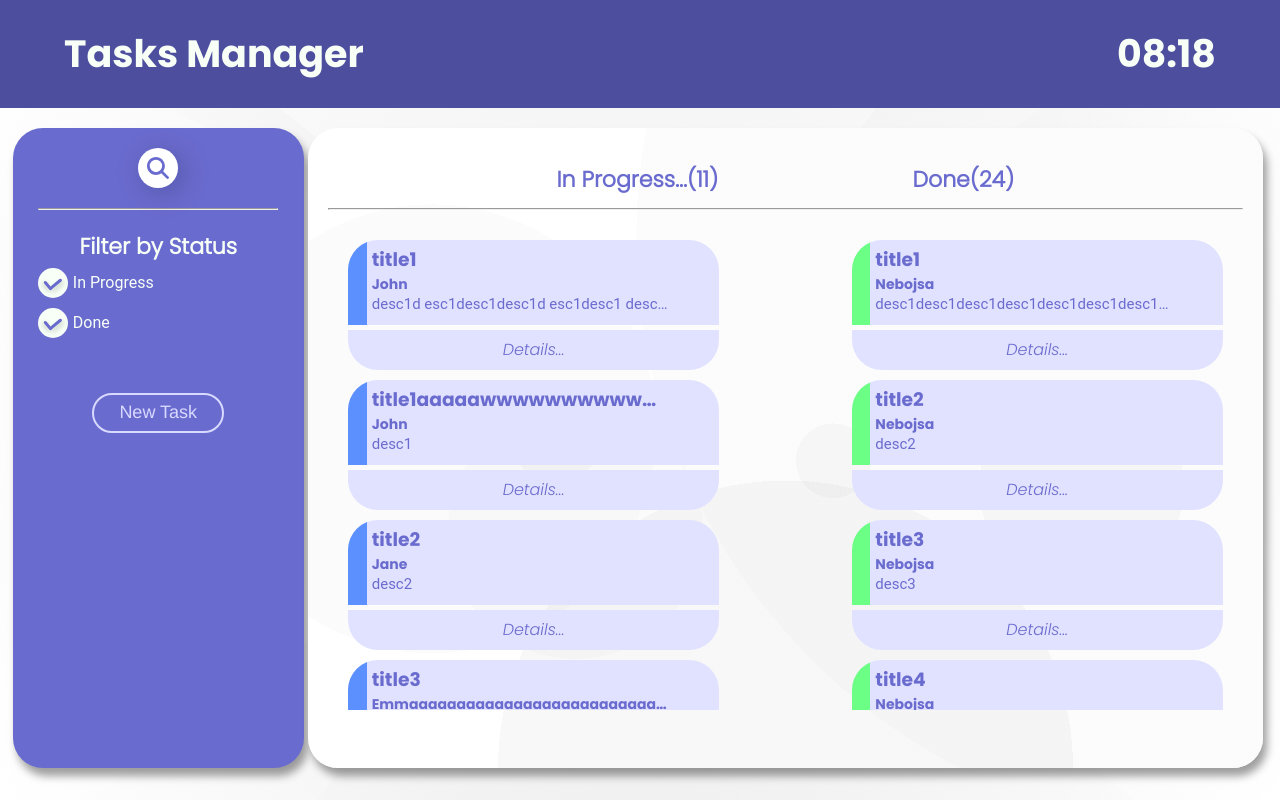
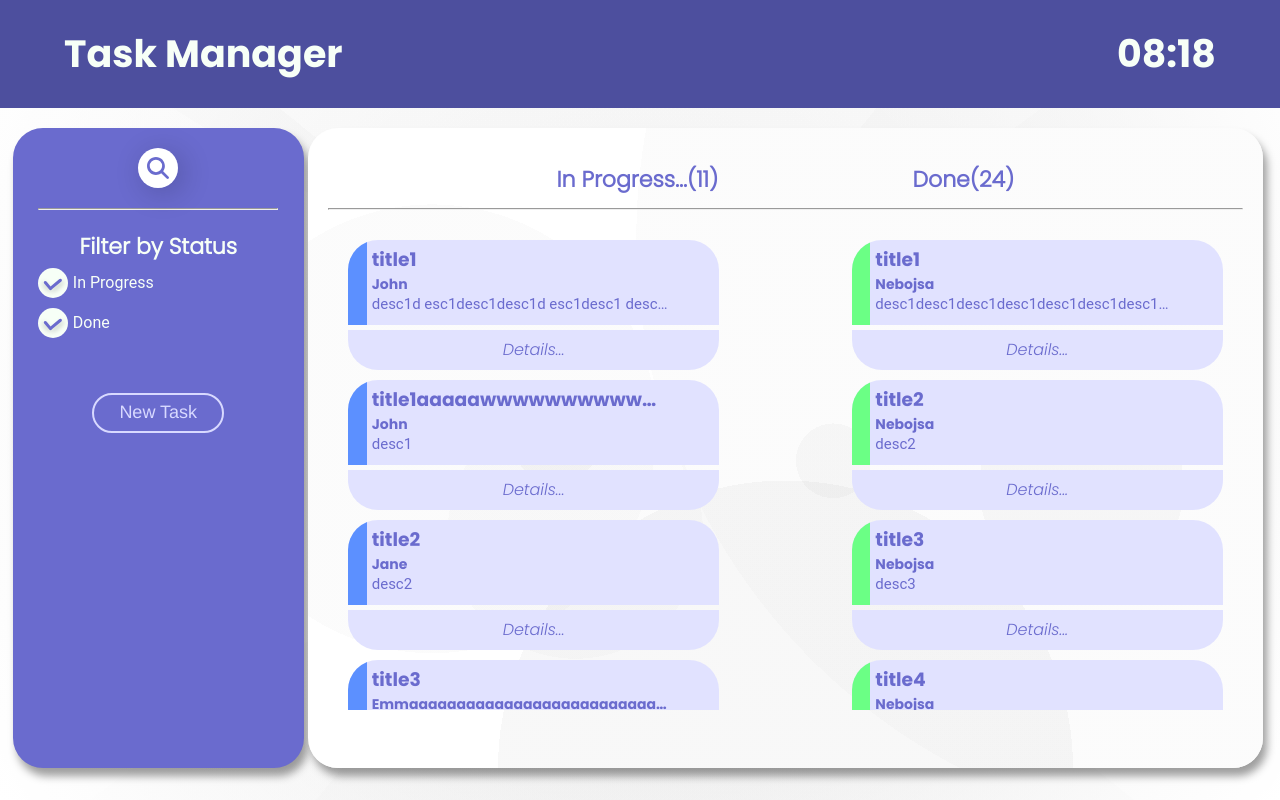
Before and after one commit to nlukic129/TaskManager, a React (Create React App) app: page / in a window 1280 px wide. Built offline with nearby package versions, Linux system fonts and the light colour scheme; the HTML template or start-up script is replaced by a standard one.

Commit message:
Update Checkbox and Header components

```diff
--- a/src/components/UI/Checkbox.tsx
+++ b/src/components/UI/Checkbox.tsx
@@ -26,8 +26,8 @@ const Checkbox = ({ id, title, onCheckStatus, statusType }: CheckboxProps) => {
 
   return (
     <div className={classes.cb}>
-      <div className={classes.cb_wrapper} onClick={clickHandler}>
-        <input type="checkbox" className={classes._checkbox} id={id} checked={isChecked} />
+      <div className={classes.cb_wrapper}>
+        <input type="checkbox" className={classes._checkbox} id={id} checked={isChecked} onClick={clickHandler} />
         <label htmlFor={id} className={classes.label}>
           <div id="tick_mark" className={classes.tick_mark}></div>
         </label>
--- a/src/components/header/Header.tsx
+++ b/src/components/header/Header.tsx
@@ -18,7 +18,7 @@ const Header = () => {
   return (
     <div className={classes.header_wrapper}>
       <div className={classes.header}>
-        <h1>Tasks Manager</h1>
+        <h1>Task Manager</h1>
         <h1>{currentTime}</h1>
       </div>
     </div>
```
